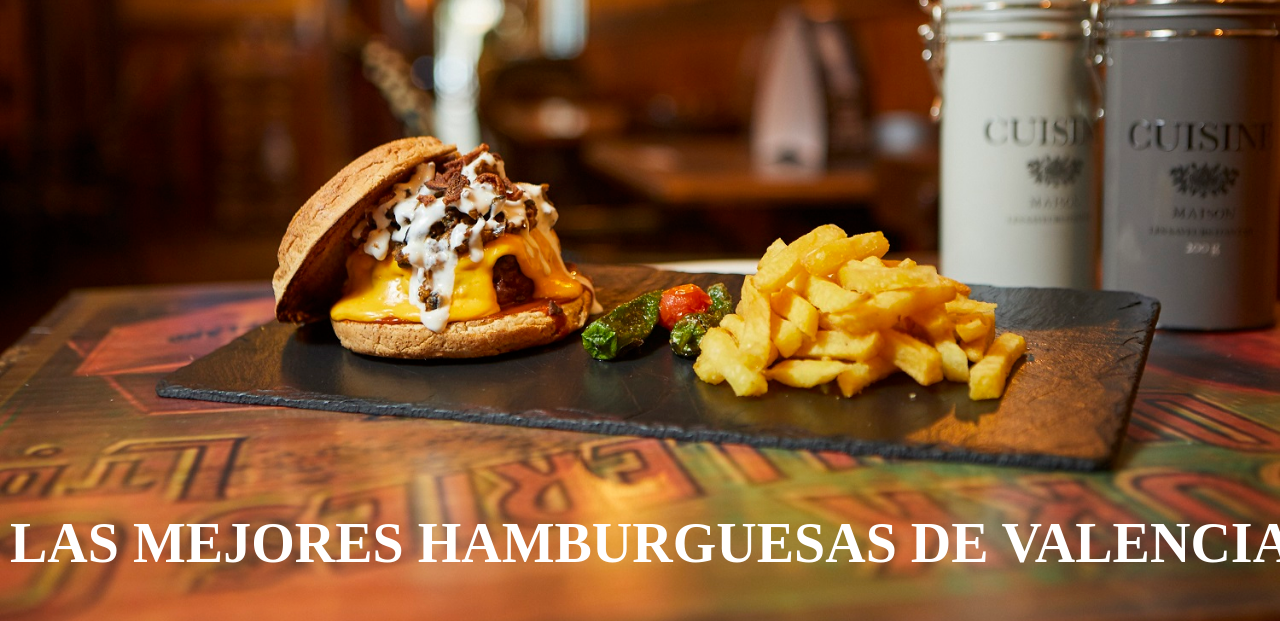
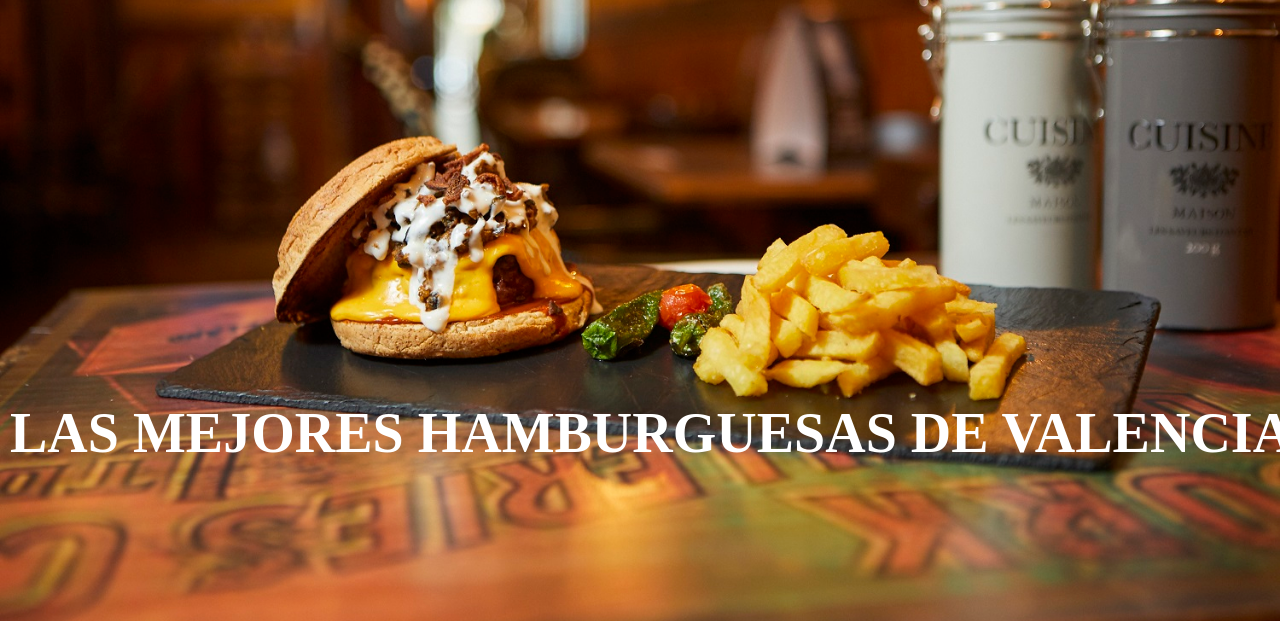
Before and after one commit to francescabentin/burguer-website, a website: page src/html/index.html in a window 1280 px wide. Shown: the part 179-800 px from the top of the page. Drawn offline with nearby package versions, Linux system fonts and the light colour scheme; files that its build step writes are made by us from their sources; files whose address does not match are found by name; a web font is replaced by a local one.

Commit message:
final version

```diff
--- a/src/scss/layout/_header.scss
+++ b/src/scss/layout/_header.scss
@@ -16,6 +16,7 @@
         position: fixed;
         width: 100%;
         z-index: 999;
+
         @include desktop {
             display: flex;
             flex-direction: row;
@@ -26,7 +27,8 @@
             width: 35px;
             height: 40px;
             cursor: pointer;
-            @include desktop{
+
+            @include desktop {
                 display: none;
             }
         }
@@ -110,9 +112,11 @@
                         font-weight: bold;
                         font-size: 2rem;
                         color: white;
+
                         @include tablet {
                             font-size: 3rem;
                         }
+
                         @include desktop {
                             display: none;
                         }
@@ -124,7 +128,7 @@
 
     &__title {
         position: absolute;
-        bottom: 50px;
+        bottom: 30%;
         margin: 0 auto;
         color: white;
         font-size: 1.5rem;
@@ -137,6 +141,7 @@
 
         @include tablet {
             font-size: 2.5rem;
+            bottom: 20%;
         }
 
         @include desktop {
@@ -155,6 +160,7 @@
     from {
         width: 0;
     }
+
     to {
         width: 100%;
     }
```
Also changed, not shown: docs/assets/css/main.css. Lines whose indentation alone changed are shown as unchanged.
